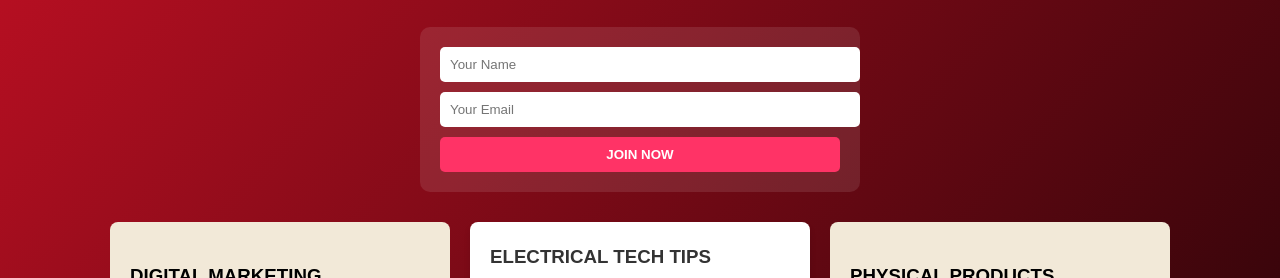
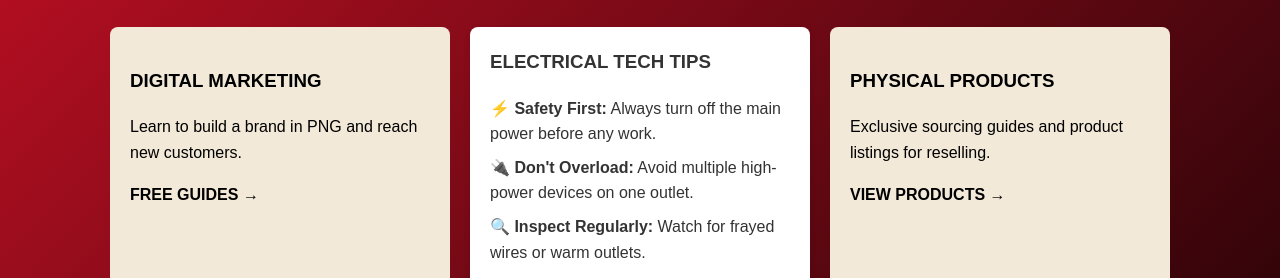
Before and after one commit to mastermind2026-hub/Mastermind-PNG, a plain HTML site: page index.html in a window 1280 px wide. Shown: the part 487-765 px from the top of the page. Drawn offline with Linux system fonts and the light colour scheme.

Commit message:
Update index.html

```diff
--- a/index.html
+++ b/index.html
@@ -1,4 +1,4 @@
-  <!DOCTYPE html>
+<!DOCTYPE html>
 <html lang="en">
 <head>
     <meta charset="UTF-8">
@@ -58,7 +58,7 @@
             <img src="profile.jpg" alt="Mastermind Founder" style="width: 130px; height: 130px; border-radius: 50%; object-fit: cover; border: 4px solid #ff3366; box-shadow: 0 4px 15px rgba(0,0,0,0.3);">
         </div>
 
-        <!-- NEW FACEBOOK PROFILE CHIP -->
+        <!-- FACEBOOK PROFILE CHIP -->
         <div>
             <a href="https://www.facebook.com/share/1889UxGZRA/" target="_blank" class="btn-fb">
                 👤 Follow Glen Goloki on Facebook
@@ -66,14 +66,6 @@
         </div>
 
         <h1 style="margin-top: 25px;">JOIN THE PNG MASTER MIND COLLECTIVE</h1>
-
-        <div style="max-width: 400px; margin: 30px auto; background: rgba(255,255,255,0.1); padding: 20px; border-radius: 10px;">
-            <form action="submit_form.php" method="POST">
-                <input type="text" name="name" placeholder="Your Name" style="width: 100%; padding: 10px; margin-bottom: 10px; border-radius: 5px; border: none;" required>
-                <input type="email" name="email" placeholder="Your Email" style="width: 100%; padding: 10px; margin-bottom: 10px; border-radius: 5px; border: none;" required>
-                <button type="submit" class="btn" style="width: 100%;">JOIN NOW</button>
-            </form>
-        </div>
 
         <div class="container">
             <div class="card">
```
